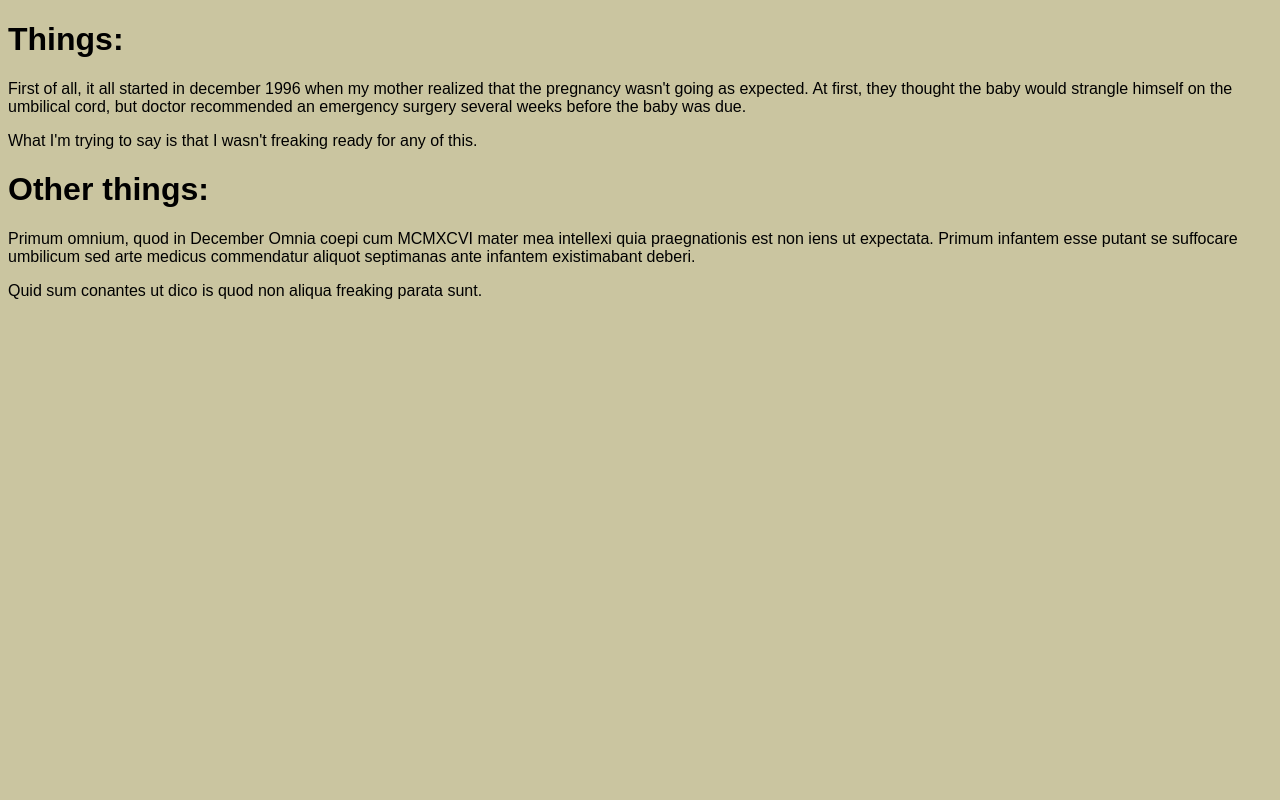
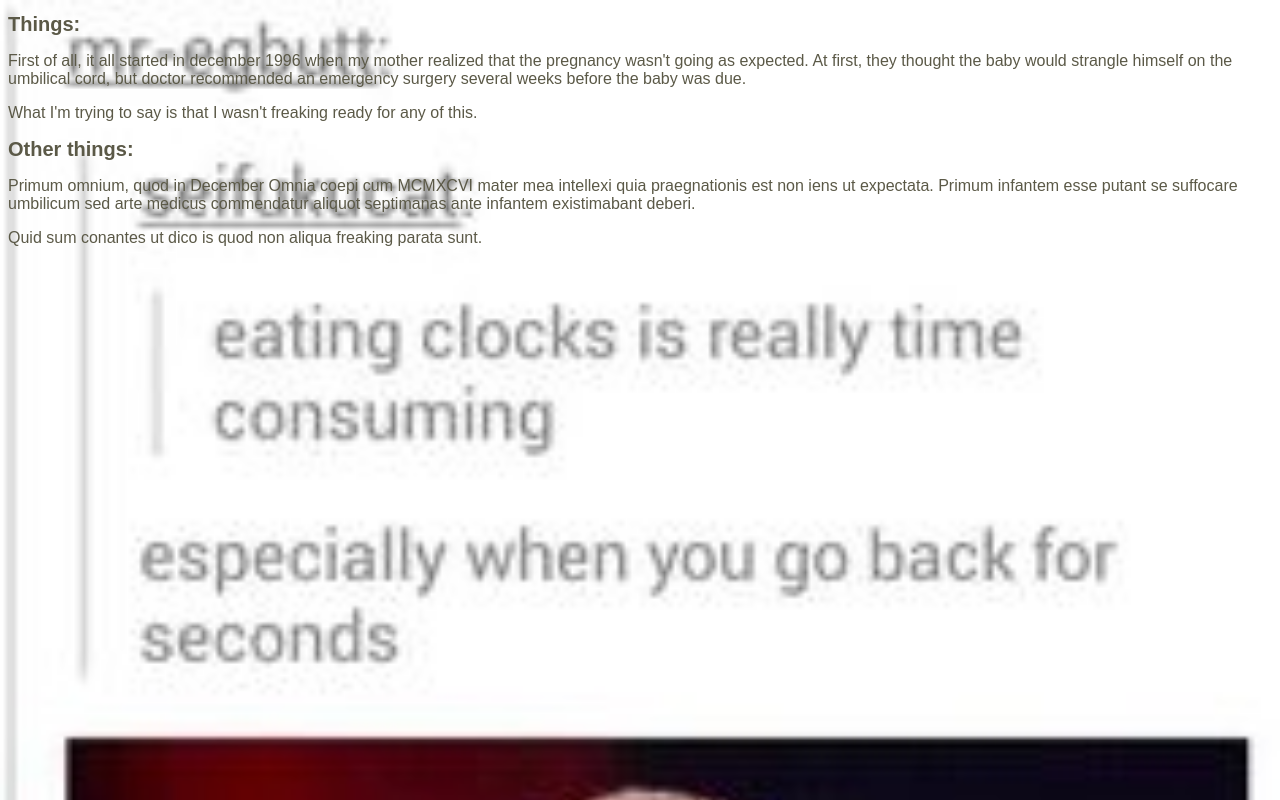
Before and after one commit to dallinmoak/prework, a plain HTML site: page next.html in a window 1280 px wide. Drawn offline with Linux system fonts and the light colour scheme.

Commit message:
working on styles from c9

```diff
--- a/css/styles.css
+++ b/css/styles.css
@@ -1,17 +1,35 @@
 body{
-	background-color: #cac5a0;
-/*	background-image: url('images/clocks.jpg');*/
+	color: #5b5947;
+	background-image: url('../images/clocks.jpg');
+	/*background-color: #cac5a0;*/
+	background-size: cover;
 	font-family: sans-serif;
 }
-first-div{
+.first-div{
 
 }
-header{
+.header{
+	font-size: 20px;
+}
+.first-par{
 
 }
-first-par{
+.second-par{
 
 }
-second-par{
+/*p{*/
+/*	-webkit-animation: myAnimation 5s infinite;*/
+/*	animation: myAnimation 5s infinite;*/
+/*}*/
 
-}
+/*@-webkit-keyframes 'myAnimation'{*/
+/*	50%{*/
+/*		background-color: #ffffff;*/
+/*	}*/
+/*}*/
+
+/*@keyframes 'myAnimation'{*/
+/*	50%{*/
+/*		background-color: #ffffff;*/
+/*	}*/
+/*}*/
```
